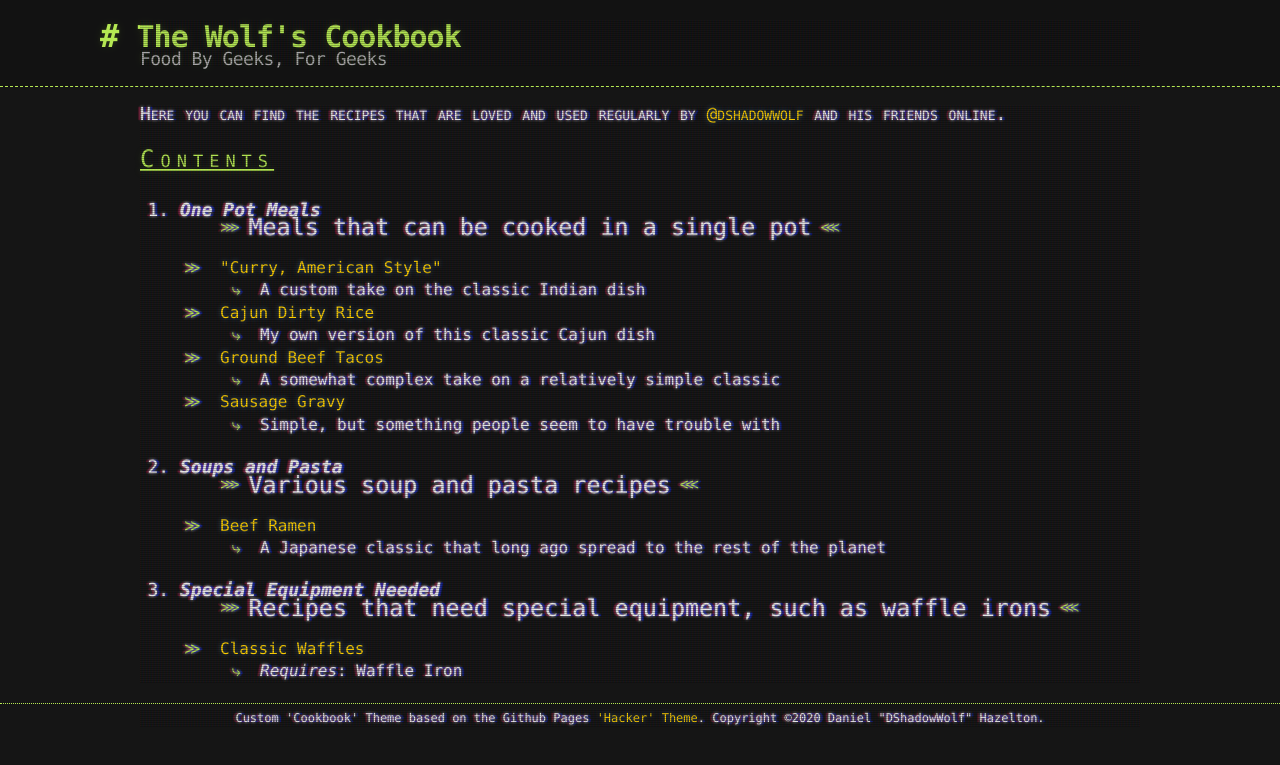
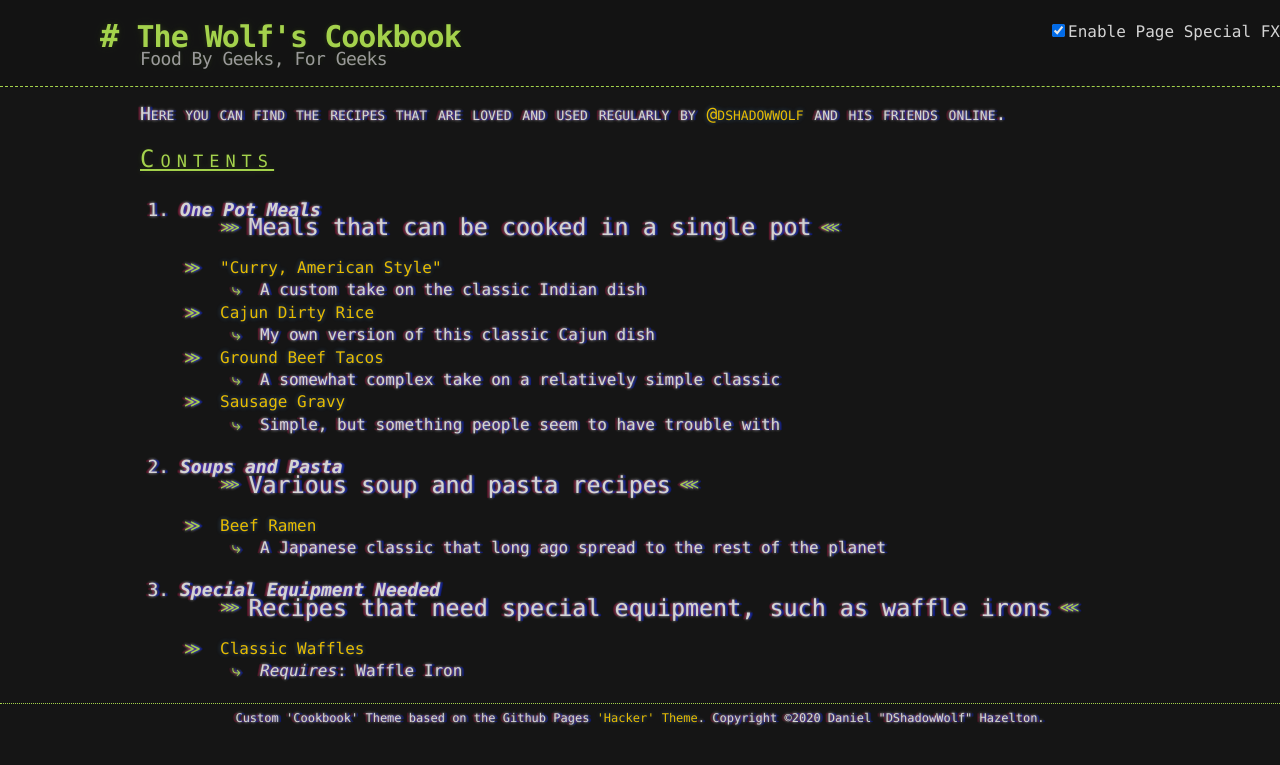
Before and after one commit to dshadowwolf/dshadowwolf.github.io, a Jekyll site: the page built from index.html, in a window 1280 px wide. Shown: the top 765 px of the page. Built offline with Jekyll 4.4.1, drawn with Linux system fonts in a browser that asks for light colours; some of the changed lines change nothing that is shown.

Commit message:
try to add a control for turning on/off the flicker and scanlines

```diff
--- a/_includes/header.html
+++ b/_includes/header.html
@@ -5,6 +5,25 @@
         <meta http-equiv="X-UA-Compatible" content="IE=edge">
         <meta name="viewport" content="width=device-width, initial-scale=1">
         <link rel="stylesheet" href="{{ '/assets/css/style.css?v=' | append: site.github.build_revision | relative_url }}">
+	<script
+			  src="https://code.jquery.com/jquery-3.5.1.min.js"
+			  integrity="sha256-9/aliU8dGd2tb6OSsuzixeV4y/faTqgFtohetphbbj0="
+			  crossorigin="anonymous"></script>
+	<script>
+	  $(window).on("load", function() {
+	      $("#container").addClass("containerSpecial");
+
+	      $("#sfx").change( function() {
+		  if($(this).is(':checked')) {
+		      // turn stuff on
+		      $('#container').addClass("containerSpecial");
+		  } else {
+		      // turn stuff off
+		      $('#container').removeClass('containerSpecial');
+		  }
+	      });
+	  }
+	</script>
         <title>
             {% if page.title != '' %}
             {{ site.simple_title }} - {{ page.title }}
@@ -15,12 +34,12 @@
     </head>
 
     <body>
-        <header>
+      <header>
+	<div class="controls"><input type="checkbox" id="sfx" name="sfx" value="ON" checked/><label for="sfx">Enable Page Special FX</label></div>
             <div class="container">
                 <a id="a-title" href="{{ '/' | relative_url }}">
                     <h1>{{ site.title | default: "You Need A Title" }}</h1>
                 </a>
                 <h2>{{ site.description | default: "And A Tagline" }}</h2>
-
             </div>
         </header>
--- a/_sass/cookbook-theme.scss
+++ b/_sass/cookbook-theme.scss
@@ -14,6 +14,10 @@
 
     }
 
+}
+
+div.controls {
+    float: right;
 }
 
 @keyframes textShadow {
@@ -133,7 +137,9 @@
     animation: textShadow 1.6s infinite;
     z-index: 1;
     position:relative;
+}
 
+containerSpecial {
     &::after {
         content:" ";
         display:block;
```
